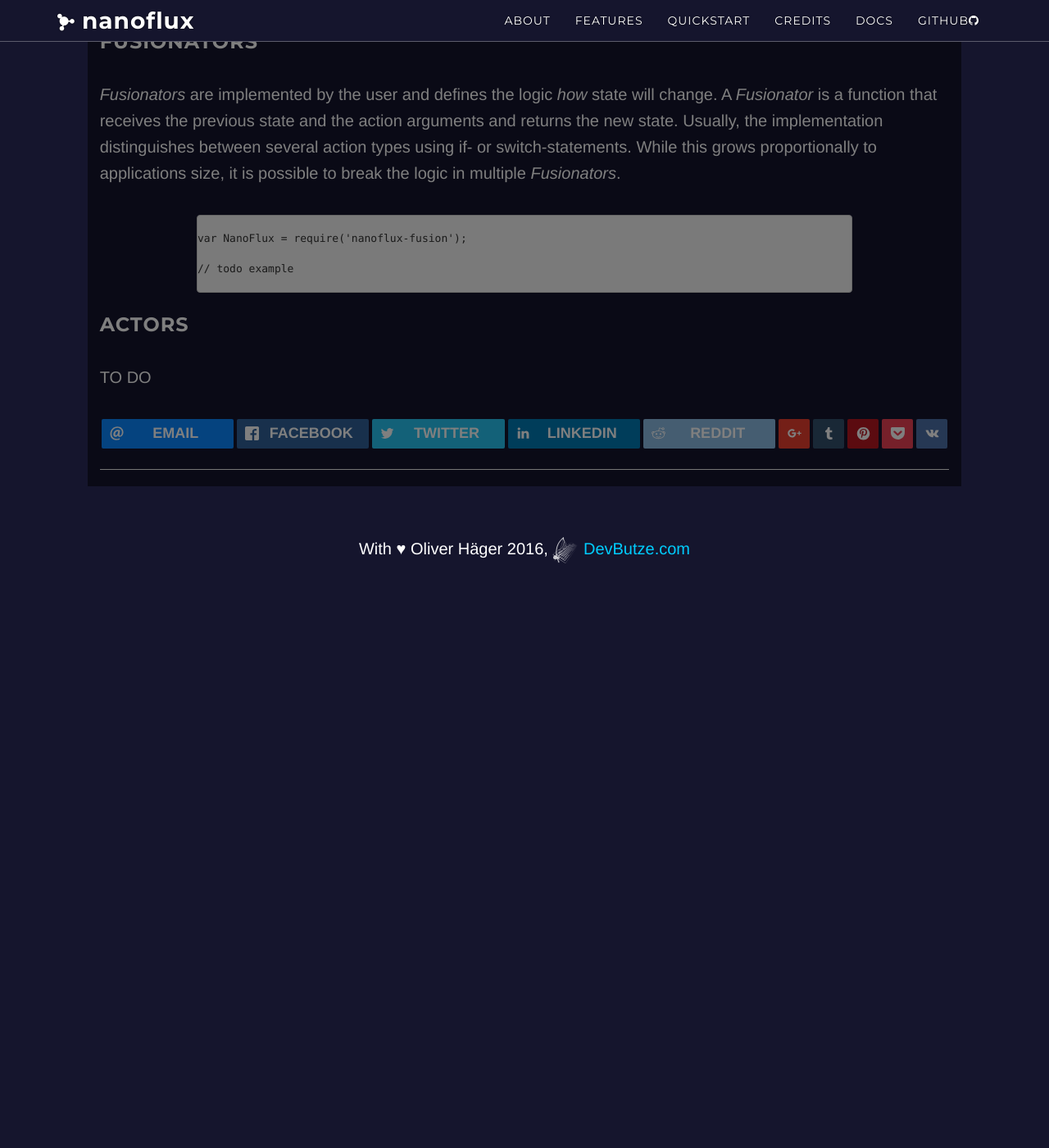
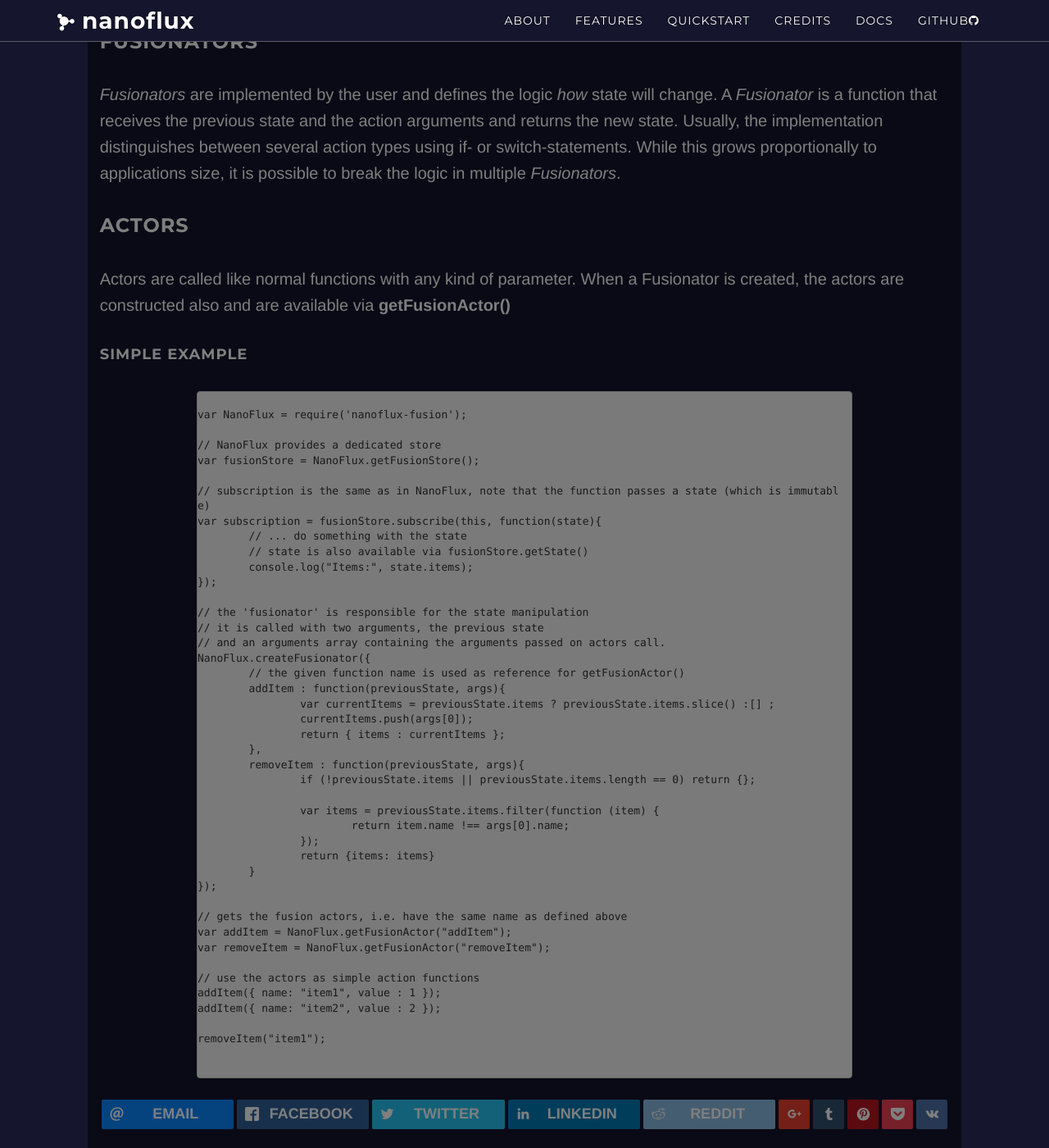
Before and after one commit to ohager/nanoflux, a Jekyll site: the page built from _posts/2016-06-11-nanoflux-fusion.md, in a window 1280 px wide and 1400 px high, scrolled down 777 px. Shown: the whole window at 82% size. Built offline with Jekyll 4.4.1, drawn with Linux system fonts in a browser that asks for light colours; nearby versions of some CDN libraries; comment, search, counter and statistics services are not loaded; a style sheet for code colours, icons or effects is not loaded; before the commit the page ends 1706 px from its top, so only the background shows below that; some of the changed text lies outside the part shown.

Commit message:
Fusion examples

```diff
--- a/_posts/2016-06-11-nanoflux-fusion.md
+++ b/_posts/2016-06-11-nanoflux-fusion.md
@@ -8,7 +8,7 @@ tags: [ 'tutorial' ]
 
 ## Nanoflux Fusion
 
-Nanoflux Fusion is an extension that adopts the Redux approach using reducer functions (I call them *Fusionators*) to
+Nanoflux Fusion is an evolution of Nanoflux that adopts the Redux approach using reducer functions (I call them *Fusionators*) to
  change the state inside the one and only store.
 
 {% highlight shell %}
@@ -32,13 +32,55 @@ A *Fusionator* is a function that receives the previous state and the action arg
 Usually, the implementation distinguishes between several action types using if- or switch-statements. While
 this grows proportionally to applications size, it is possible to break the logic in multiple *Fusionators*.
 
+### Actors
+
+Actors are called like normal functions with any kind of parameter. When a Fusionator is created,
+the actors are constructed also and are available via __getFusionActor()__
+
+#### Simple Example
+
 {% highlight javascript %}
 var NanoFlux = require('nanoflux-fusion');
 
-// todo example
+// NanoFlux provides a dedicated store
+var fusionStore = NanoFlux.getFusionStore();
+
+// subscription is the same as in NanoFlux, note that the function passes a state (which is immutable)
+var subscription = fusionStore.subscribe(this, function(state){
+	// ... do something with the state
+	// state is also available via fusionStore.getState()
+	console.log("Items:", state.items);
+});
+
+// the 'fusionator' is responsible for the state manipulation
+// it is called with two arguments, the previous state
+// and an arguments array containing the arguments passed on actors call.
+NanoFlux.createFusionator({
+	// the given function name is used as reference for getFusionActor()
+	addItem : function(previousState, args){
+		var currentItems = previousState.items ? previousState.items.slice() :[] ;
+		currentItems.push(args[0]);
+		return { items : currentItems };
+	},
+	removeItem : function(previousState, args){
+		if (!previousState.items || previousState.items.length == 0) return {};
+
+		var items = previousState.items.filter(function (item) {
+			return item.name !== args[0].name;
+		});
+		return {items: items}
+	}
+});
+
+// gets the fusion actors, i.e. have the same name as defined above
+var addItem = NanoFlux.getFusionActor("addItem");
+var removeItem = NanoFlux.getFusionActor("removeItem");
+
+// use the actors as simple action functions
+addItem({ name: "item1", value : 1 });
+addItem({ name: "item2", value : 2 });
+
+removeItem("item1");
+
 
 {% endhighlight %}
-
-### Actors
-
-TO DO
```
Also changed, not shown: other parts of _posts/2016-06-11-nanoflux-fusion.md (+1 -1 lines).
